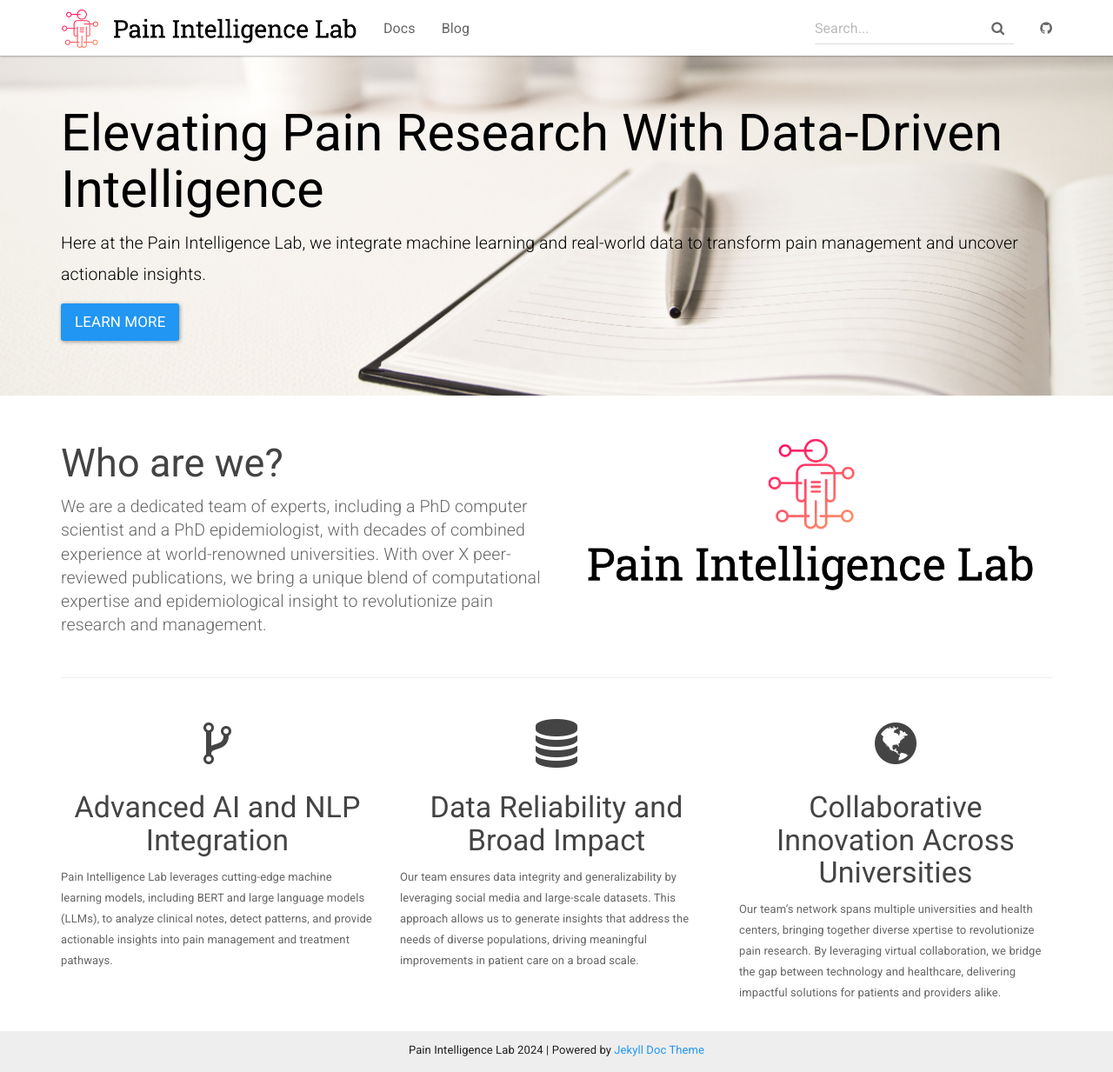
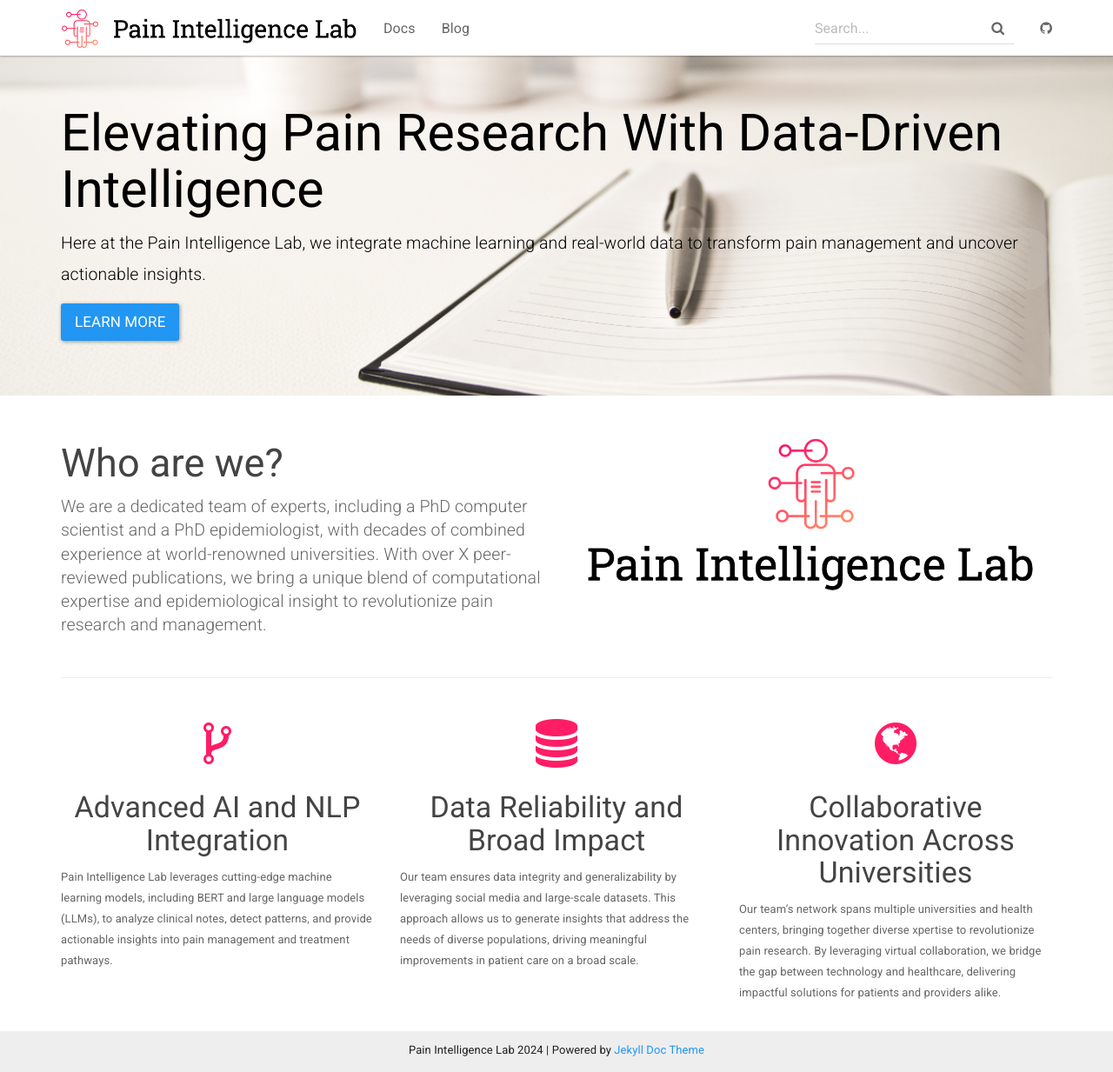
Before and after one commit to potatole123/my-prog, a Jekyll site: the page built from index.html, in a window 1280 px wide and 1233 px high. Shown: the whole window at 87% size. Built offline with Jekyll 4.4.1, drawn with Linux system fonts in a browser that asks for light colours.

Commit message:
Update index.html

```diff
--- a/index.html
+++ b/index.html
@@ -28,14 +28,14 @@ layout: default
     <hr>
     <div class="row">
         <div class="col-sm-4">
-            <h1 class="text-center"><i class="fa  fa-code-fork" aria-hidden="true"></i></h1>
+            <h1 class="text-center"><i class="fa  fa-code-fork" aria-hidden="true" style="color: rgba(255,29,102,1);"></i></h1>
             <h3 class="text-center">Advanced AI and NLP Integration            </h3>
             <p>Pain Intelligence Lab leverages cutting-edge machine learning models, including BERT and large language models (LLMs), to analyze clinical notes, detect patterns,
                 and provide actionable insights into pain management and treatment pathways.
             </p>
         </div>
         <div class="col-sm-4">
-            <h1 class="text-center"><i class="fa fa-database" aria-hidden="true"></i></h1>
+            <h1 class="text-center"><i class="fa fa-database" aria-hidden="true" style="color: rgba(255,29,102,1);"></i></h1>
             <h3 class="text-center">Data Reliability and Broad Impact            </h3>
             <p>Our team ensures data integrity and generalizability by leveraging social media and
                 large-scale datasets. This approach allows us to generate insights that address the needs
@@ -43,7 +43,7 @@ layout: default
             </p>
         </div>
         <div class="col-sm-4">
-            <h1 class="text-center"><i class="fa fa-globe" aria-hidden="true"></i></h1>
+            <h1 class="text-center"><i class="fa fa-globe" aria-hidden="true" style="color: rgba(255,29,102,1);"></i></h1>
             <h3 class="text-center">Collaborative Innovation Across Universities       </h3>
             <p>Our team’s network spans multiple universities and health centers, bringing together diverse
                 xpertise to revolutionize pain research. By leveraging virtual collaboration, we bridge the gap
```
